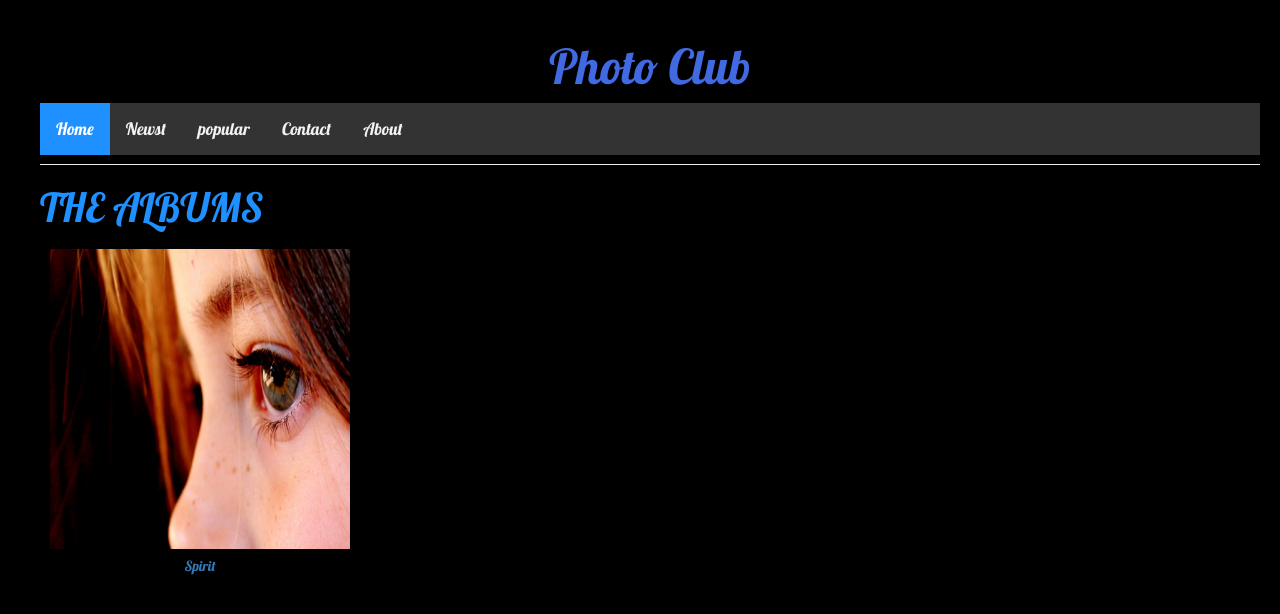
After one commit to osama-ahmed-ragab/photo_club, a Django app: page /home/photo/2/ in a window 1280 px wide. The commit adds this page. Shown: the top 614 px of the page. Run offline with Django 3.2, Linux system fonts and the light colour scheme; data comes from the database, SQL or seed files in the repository; some libraries are stand-ins or nearby versions.

Commit message:
add photo_detail

```diff
--- a/photo_club/models.py
+++ b/photo_club/models.py
@@ -13,7 +13,7 @@ class Photo(models.Model):
     owner = models.ForeignKey(settings.AUTH_USER_MODEL, on_delete=models.CASCADE)
     title = models.CharField(max_length=100)
     published_date = models.DateTimeField(blank=True, null=True)
-    tags = models.ManyToManyField(Tag, blank=True)
+    tags = models.ManyToManyField(Tag)
 
     def __str__(self):
         return self.title
--- a/photo_club/static/css/photo_club.css
+++ b/photo_club/static/css/photo_club.css
@@ -6,6 +6,12 @@ body{
 
 p {
     color: darkgray
+}
+h3 {
+    font-family: 'Lobster', cursive;
+    color: dodgerblue;
+    font-size: 30pt;
+
 }
 .page-header {
     background-color: #000000;
@@ -54,5 +60,4 @@ p {
 .title {
       text-align: center;
       font-family: 'Lobster', cursive;
-
 }
--- a/photo_club/templates/photo_club/base.html
+++ b/photo_club/templates/photo_club/base.html
@@ -12,7 +12,7 @@
 <body>
     <div class="page-header">
 
-        <h1><a href="/home/blog">Photo Club</a></h1>
+        <h1><a href="/home">Photo Club</a></h1>
 
         <div class="topnav">
             <a class="active" href="/home">Home</a>
@@ -23,6 +23,7 @@
         </div>
 
     </div>
+    <h3>THE ALBUMS</h3>
      {% block content %}
      {% endblock %}
 </body>
--- /dev/null
+++ b/photo_club/templates/photo_club/photo_detail.html
@@ -0,0 +1,9 @@
+{% extends 'photo_club/base.html' %}
+{% load staticfiles %}
+
+{% block content %}
+    <div id="post">
+        <a href="{% url 'photo_detail' pk=post.pk %}"><img src="{{post.image.url}}" height="300px" width="300px"></a>
+        <h5 class="title"><a href="{% url 'photo_detail' pk=post.pk %}">{{ post.title }}</a></h5>
+    </div>
+{% endblock %}
--- a/photo_club/templates/photo_club/photo_list.html
+++ b/photo_club/templates/photo_club/photo_list.html
@@ -5,8 +5,8 @@
 {% block content %}
     {% for post in posts %}
         <div id="post">
-            <a href="*"><img src="{{post.image.url}}" height="100px" width="100px"</a>
-          <h5 class="title"><a href="{% url 'photo_list' %}">{{ post.title }}</a></h5>
+            <a href="{% url 'photo_detail' pk=post.pk %}"><img src="{{post.image.url}}" height="100px" width="100px"></a>
+          <h5 class="title"><a href="{% url 'photo_detail' pk=post.pk %}">{{ post.title }}</a></h5>
         </div>
     {% endfor %}
 {% endblock %}
--- a/photo_club/urls.py
+++ b/photo_club/urls.py
@@ -3,5 +3,6 @@ from . import views
 
 
 urlpatterns = [
-    path('', views.photo_list,name='photo_list')
+    path('', views.photo_list,name='photo_list'),
+    path('photo/<int:pk>/', views.photo_detail, name='photo_detail'),
 ]
--- a/photo_club/views.py
+++ b/photo_club/views.py
@@ -6,3 +6,7 @@ from .models import Photo
 def photo_list(request):
      posts = Photo.objects.filter(published_date__lte=timezone.now()).order_by('published_date')
      return render(request, 'photo_club/photo_list.html',{'posts' : posts})
+
+def photo_detail(request,pk):
+     post = get_object_or_404(Photo, pk=pk)
+     return render(request,'photo_club/photo_detail.html', {'post': post})
```
